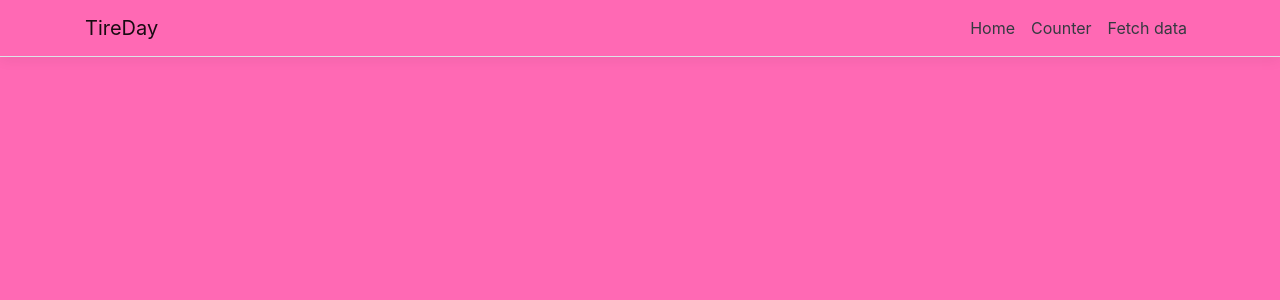
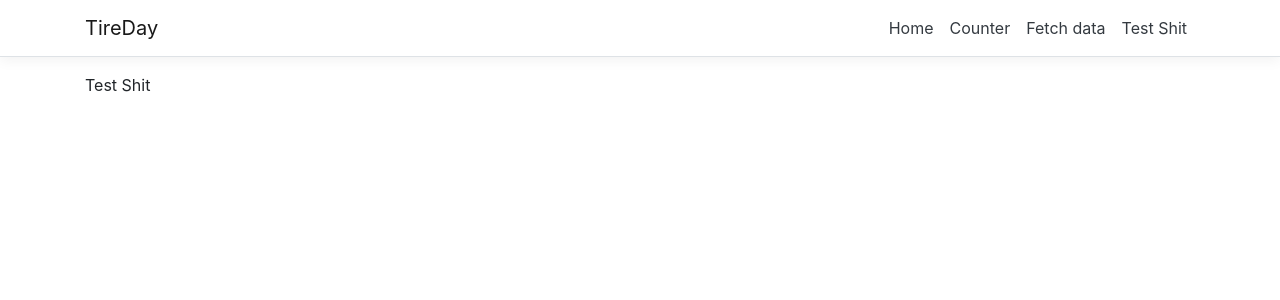
Before and after one commit to jwbacker726/react-template, a React (Create React App) app in the folder ClientApp/: page /test-shit in a window 1280 px wide. Shown: the top 300 px of the page. Built offline with nearby package versions, Linux system fonts and the light colour scheme.

Commit message:
Added test page

```diff
--- a/ClientApp/package.json
+++ b/ClientApp/package.json
@@ -1,5 +1,5 @@
 {
-  "name": "TireDay",
+  "name": "tire-day",
   "version": "0.1.0",
   "private": true,
   "dependencies": {
--- a/ClientApp/src/App.tsx
+++ b/ClientApp/src/App.tsx
@@ -4,6 +4,7 @@ import { Layout } from './components/Layout';
 import { Home } from './components/Home';
 import { FetchData } from './components/FetchData';
 import { Counter } from './components/Counter';
+import { TestShit } from './components/TestShit';
 
 export default class App extends Component {
   static displayName = App.name;
@@ -12,8 +13,9 @@ export default class App extends Component {
     return (
       <Layout>
         <Route exact path='/' component={Home} />
-        <Route path='/counter' component={Counter} />
-        <Route path='/fetch-data' component={FetchData} />
+        {/* <Route path='/counter' component={Counter} /> */}
+        {/* <Route path='/fetch-data' component={FetchData} /> */}
+        <Route path='/test-shit' component={TestShit} />
       </Layout>
     );
   }
--- a/ClientApp/src/components/NavMenu.js
+++ b/ClientApp/src/components/NavMenu.js
@@ -39,6 +39,9 @@ export class NavMenu extends Component {
                 <NavItem>
                   <NavLink tag={Link} className="text-dark" to="/fetch-data">Fetch data</NavLink>
                 </NavItem>
+                <NavItem>
+                  <NavLink tag={Link} className="text-dark" to="/test-shit">Test Shit</NavLink>
+                </NavItem>
               </ul>
             </Collapse>
           </Container>
--- a/ClientApp/src/components/NavMenu.scss
+++ b/ClientApp/src/components/NavMenu.scss
@@ -17,7 +17,3 @@ html {
 .box-shadow {
   box-shadow: 0 .25rem .75rem rgba(0, 0, 0, .05);
 }
-
-body {
-  background-color: hotpink !important;
-}
--- /dev/null
+++ b/ClientApp/src/components/TestShit.tsx
@@ -0,0 +1,14 @@
+import React, { Component } from 'react';
+
+type TestShitProps = {
+
+};
+
+export class TestShit extends Component<TestShitProps> {
+
+    render() {
+        return (
+            <div>Test Shit</div>
+        );
+    }
+}
```
